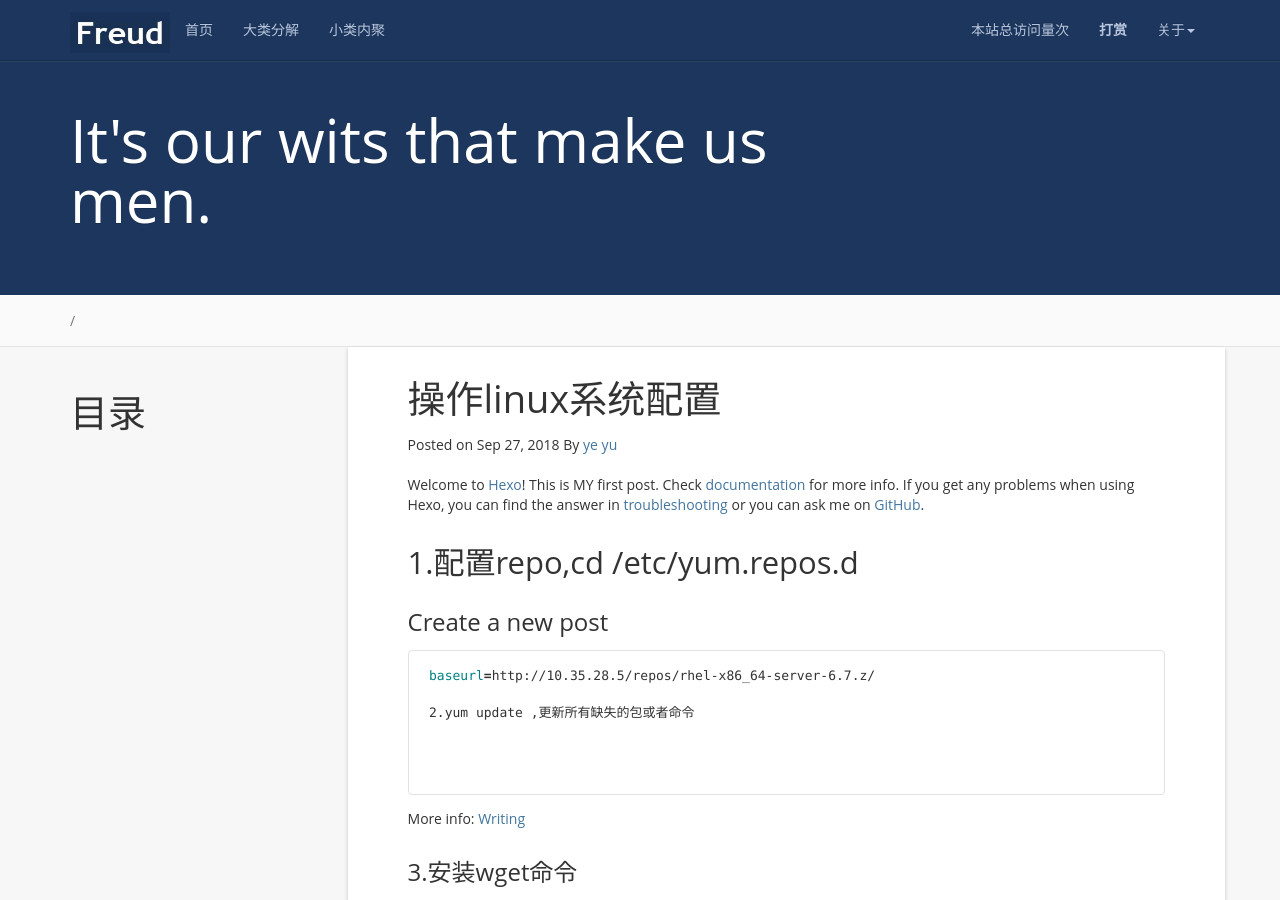
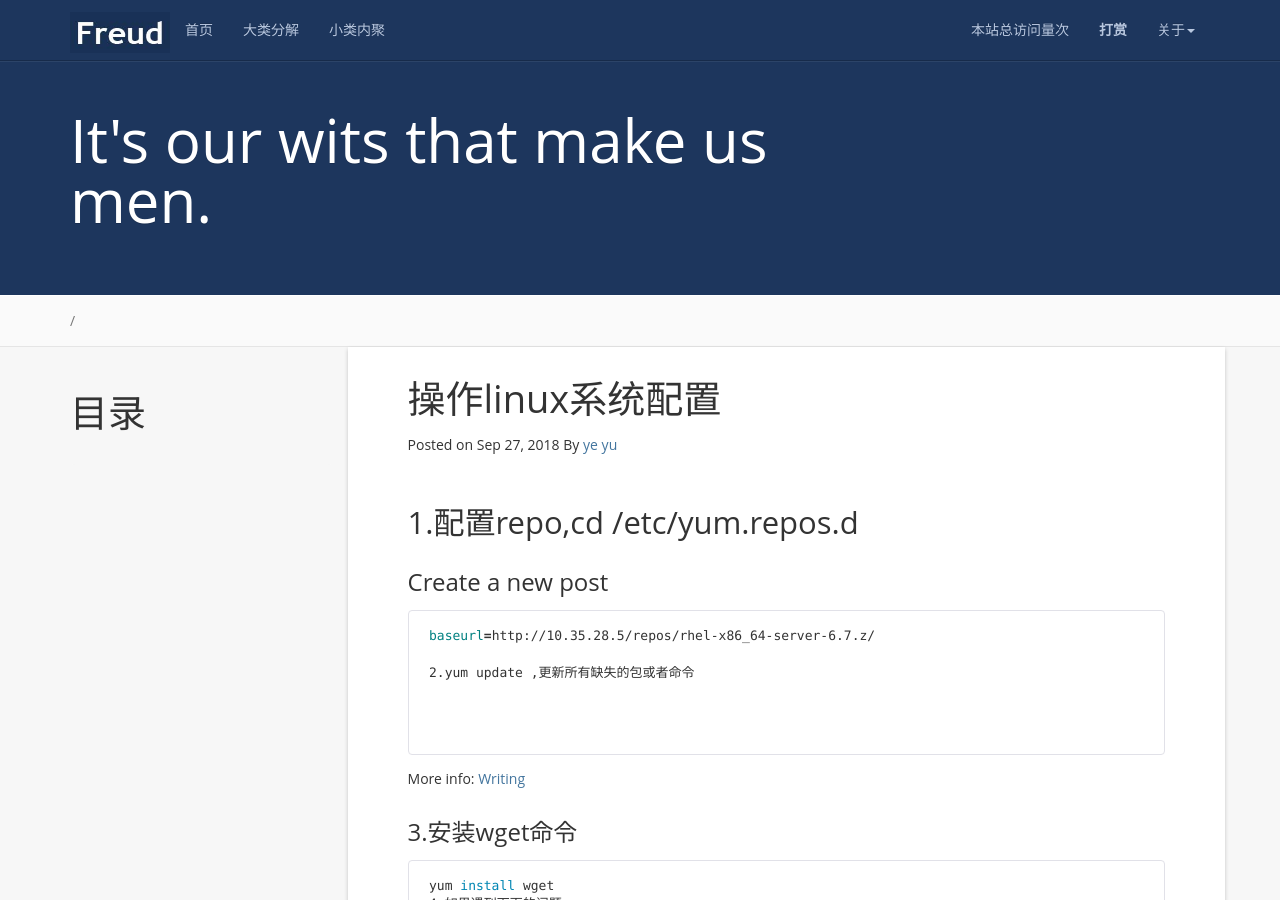
Before and after one commit to yeyu0415/myfirstblog, a Jekyll site: the page built from _posts/2018-09-27-linux配置.md, in a window 1280 px wide and 900 px high. Built offline with Jekyll 4.4.1, drawn with Linux system fonts in a browser that asks for light colours; nearby versions of some CDN libraries; our own code applies the rules of GitHub Pages for plain Markdown files; a script that is not in the unit is left out; comment, search, counter and statistics services are not loaded.

Commit message:
添加博客

```diff
--- a/_posts/2018-09-27-linux配置.md
+++ b/_posts/2018-09-27-linux配置.md
@@ -1,7 +1,6 @@
 ---
 title: 操作linux系统配置
 ---
-Welcome to [Hexo](https://hexo.io/)! This is MY first post. Check [documentation](https://hexo.io/docs/) for more info. If you get any problems when using Hexo, you can find the answer in [troubleshooting](https://hexo.io/docs/troubleshooting.html) or you can ask me on [GitHub](https://github.com/hexojs/hexo/issues).
 
 ## 1.配置repo,cd /etc/yum.repos.d
 ### Create a new post
```
